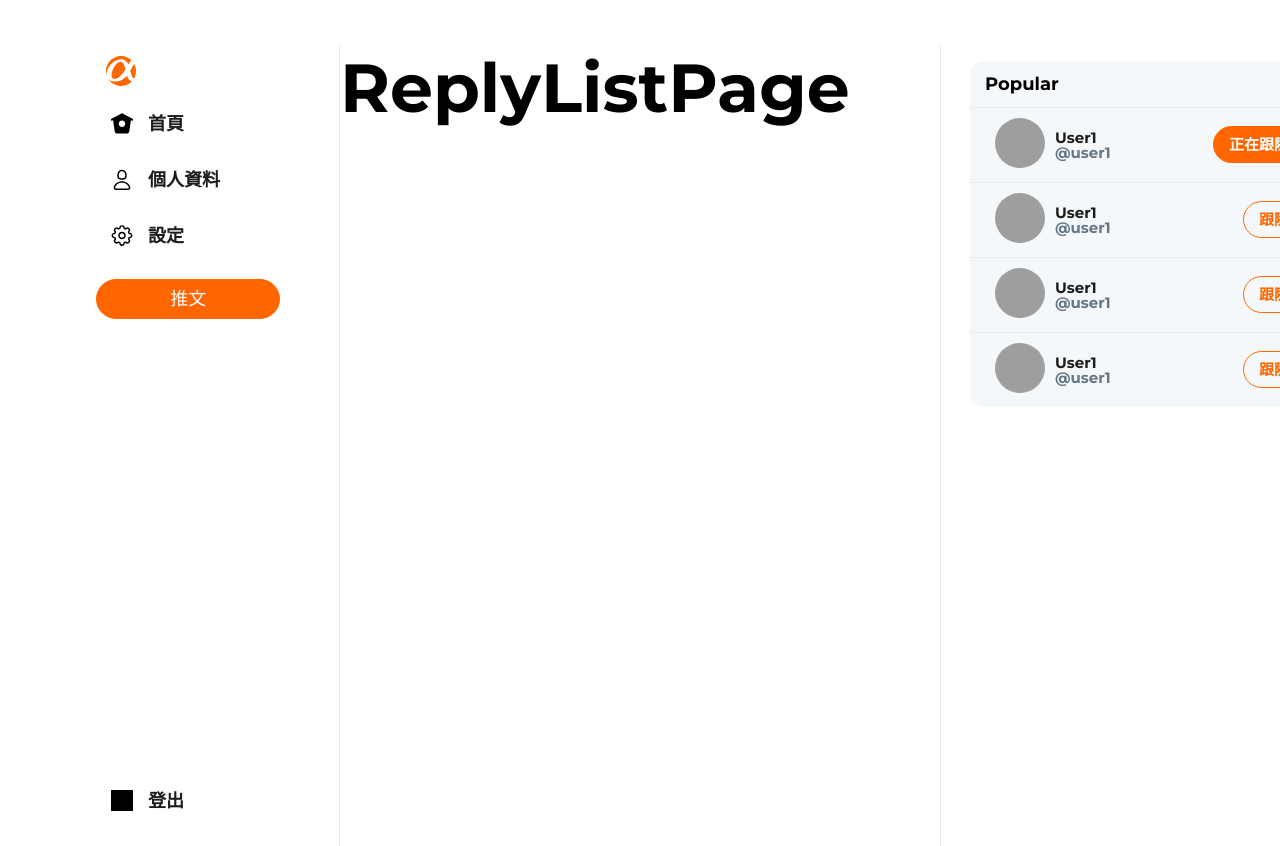
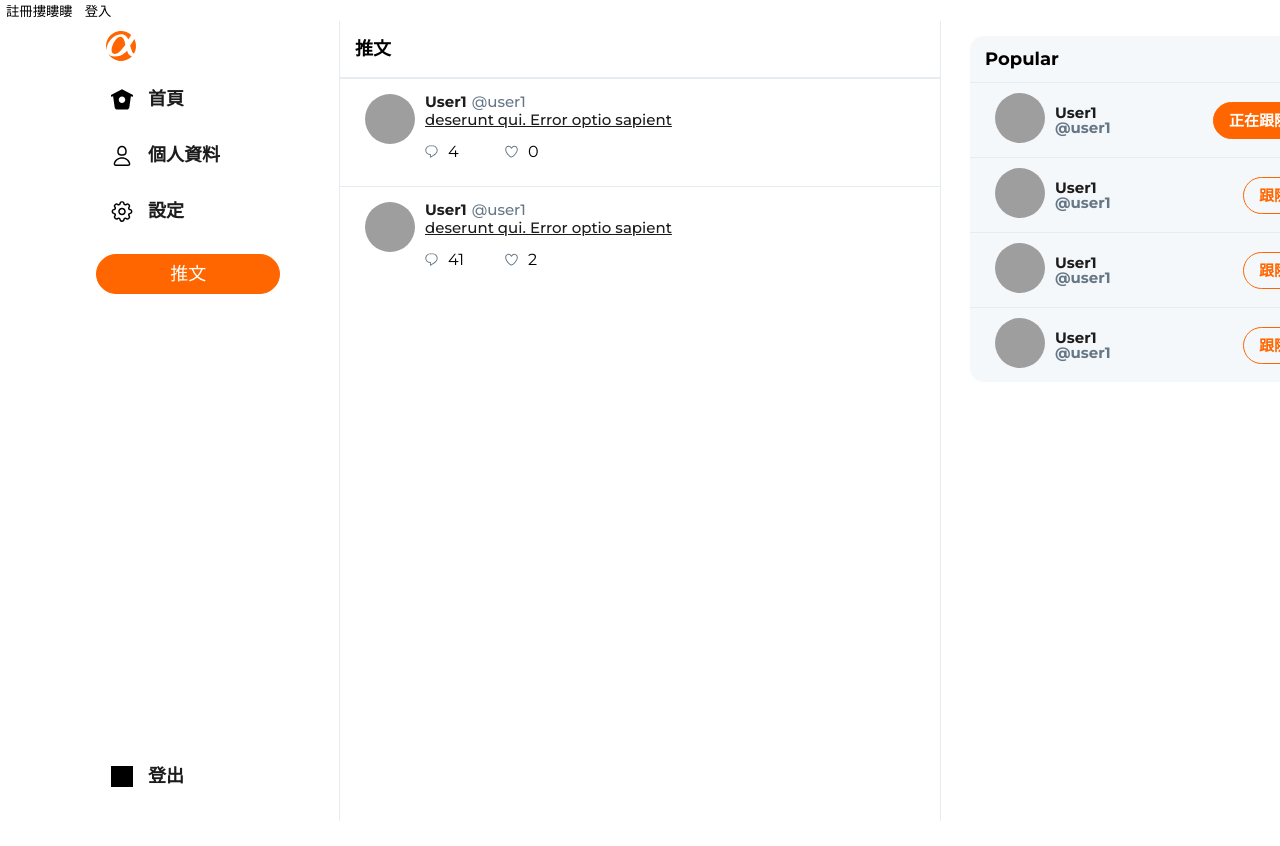
Before and after one commit to BellTseng/Twitter-React, a React (Create React App) app: page /replylist in a window 1280 px wide. Shown: the top 846 px of the page. After the commit the page ends 821 px from the top, so only its background shows below. Built offline with nearby package versions, Linux system fonts and the light colour scheme; grey boxes are pictures that could not be loaded.

Commit message:
測試api

```diff
--- a/src/App.jsx
+++ b/src/App.jsx
@@ -14,9 +14,64 @@ import AdminMainPage from './page/AdminMainPage'
 import AdminUsersPage from './page/AdminUsersPage'
 import NotFoundPage from './page/NotFoundPage'
 
+import axios from 'axios';
+
 function App() {
+
+  const authURL = 'https://rocky-citadel-44413.herokuapp.com/api/users';
+
+
+  const login = async ({ username, password }) => {
+    alert('登入摟！')
+    // try {
+    //   const { data } = await axios.post(`${authURL}/signin`, {
+    //     username,
+    //     password,
+    //   });
+
+    //   const { authToken } = data;
+
+    //   if (authToken) {
+    //     console.log(authToken)
+    //     return { success: true, ...data };
+    //   }
+    //   return data;
+    // } catch (error) {
+    //   console.error('[Login Failed]:', error);
+    // }
+  };
+
+  const register = async ({ txt }) => {
+    alert('txt', txt);
+    try {
+      const { data } = await axios.post(`${authURL}`, {
+        account: "userN2",
+        name: "userN2",
+        email: "userN2@example.com",
+        password: "12345678",
+        checkPassword: "12345678"
+      });
+      const { authToken } = data;
+
+      if (authToken) {
+        console.log('authToken', authToken)
+        return { success: true, ...data };
+      }
+
+      return data;
+    } catch (error) {
+      console.error('[Register Failed]: ', error);
+    }
+  };
+
+
   return (
     <div className="app">
+      <button onClick={() => register('註冊摟')}> 註冊摟瞜瞜 </button>
+
+      <button onClick={() => login('user1', '12345678')}>登入</button>
+
+
       <BrowserRouter>
         <Routes>
           <Route path="login" element={<LoginPage />} />
--- a/src/components/tweet/TweetList/TweetList.jsx
+++ b/src/components/tweet/TweetList/TweetList.jsx
@@ -1,5 +1,6 @@
 import { useState } from "react";
 import style from "./TweetList.module.scss";
+import { Link } from "react-router-dom";
 
 const TweetList = () => {
   const defaultTweetList = [{
@@ -35,6 +36,10 @@ const TweetList = () => {
   },
   ];
 
+  // [v] 點推文
+  // [ ] 回覆
+  // [ ] 按讚
+
   const [tweets, setTweets] = useState(defaultTweetList);
 
   return (
@@ -51,9 +56,9 @@ const TweetList = () => {
                 <div className={style.account}>@{tweet.User.account}</div>
                 <div className={style.time}>{tweet.time}</div>
               </div>
-              <div className={style.description}>
+              <Link to={'/replylist/' + tweet.id} className={style.description}>
                 {tweet.description}
-              </div>
+              </Link>
               <div className={style.toolbar}>
                 <div className={style.toolButton + ' ' + style.replyCount}>{tweet.replyCount}</div>
                 <div className={style.toolButton + ' ' + style.likeCount}>{tweet.likeCount}</div>
--- a/src/page/HomePage.jsx
+++ b/src/page/HomePage.jsx
@@ -1,5 +1,3 @@
-import SideBar from "../components/sidebar/SideBar";
-import PopularUser from "../components/popular/PopularUser";
 import TweetEdit from '../components/tweet/TweetEdit/TweetEdit';
 import TweetList from '../components/tweet/TweetList/TweetList';
 import Header from "../components/layoutItems/Header";
--- a/src/page/ReplyListPage.jsx
+++ b/src/page/ReplyListPage.jsx
@@ -1,8 +1,12 @@
-
+import TweetList from '../components/tweet/TweetList/TweetList';
+import Header from "../components/layoutItems/Header";
 
 const ReplyListPage = () => {
   return(
-    <h1>ReplyListPage</h1>
+    <>
+      <Header title="推文" type="main" />
+      <TweetList />
+    </>
   )
 }
 
```
Also changed, not shown: src/components/tweet/ReplyList.jsx (deleted).
